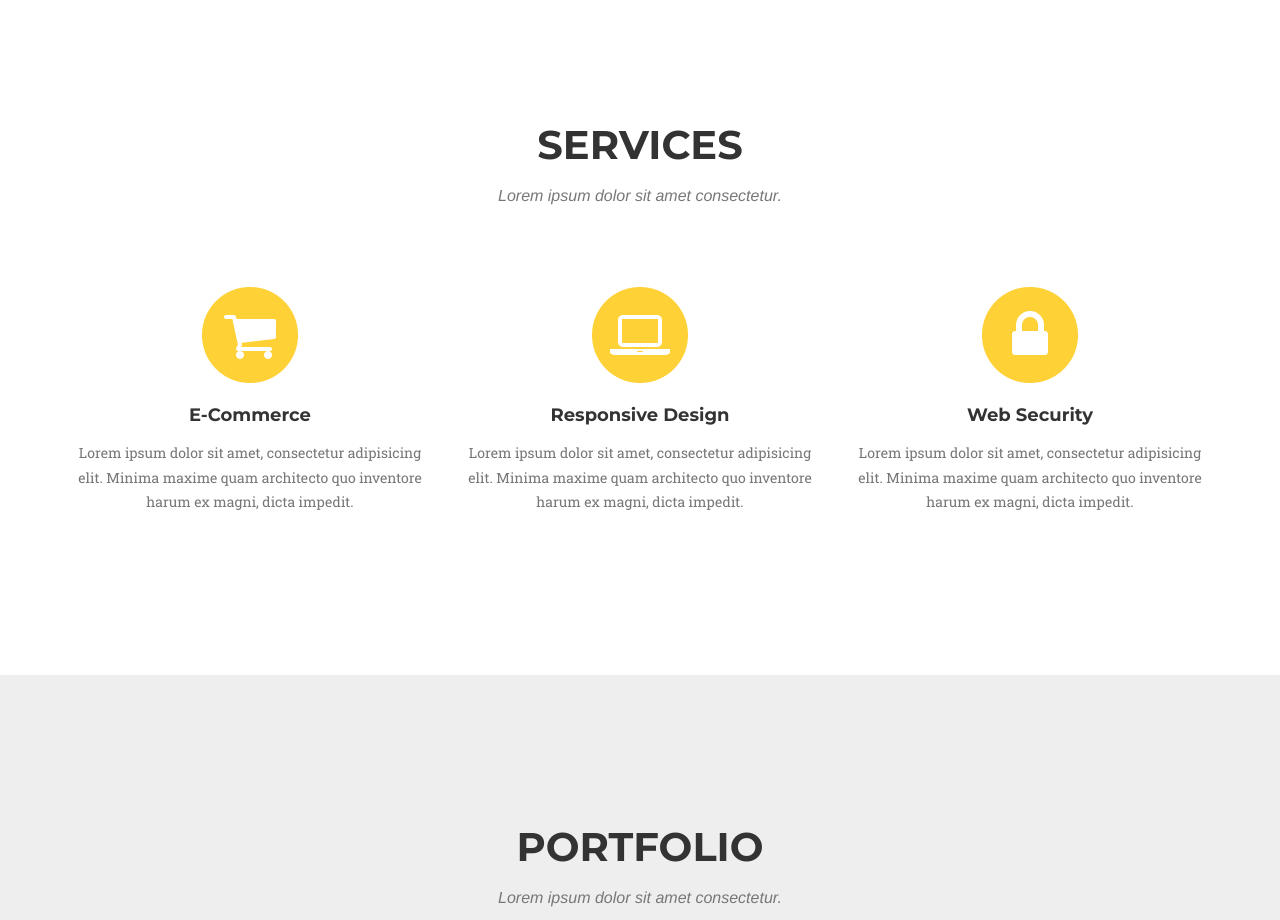
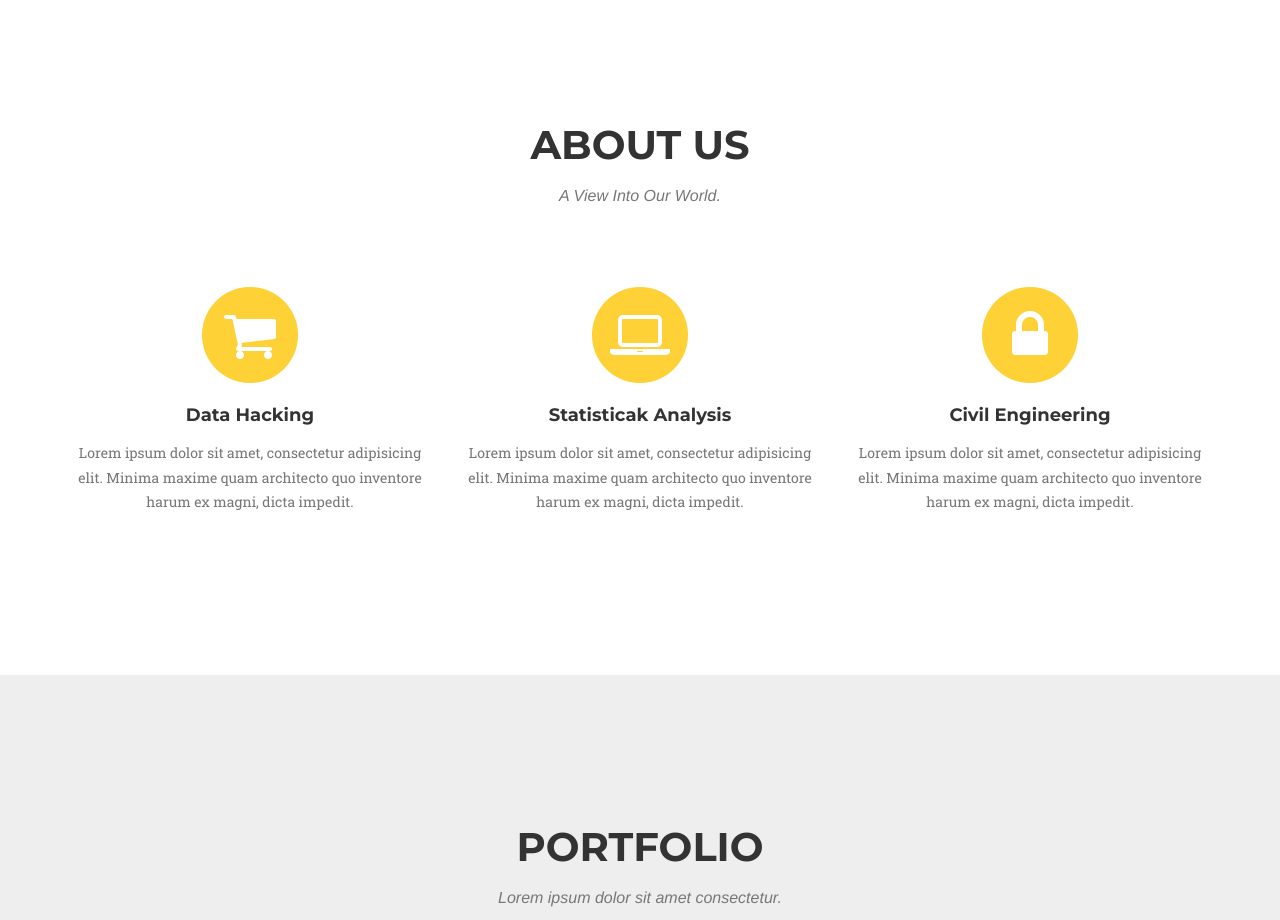
Before and after one commit to uky-transport-data-science/spring-2017, a website: page startbootstrap-agency-gh-pages/startbootstrap-agency-gh-pages/index.html in a window 1280 px wide. Shown: the part 860-1780 px from the top of the page. Drawn offline with nearby package versions, Linux system fonts and the light colour scheme; a web font is replaced by a local one.

Commit message:
Update index.html

```diff
--- a/startbootstrap-agency-gh-pages/startbootstrap-agency-gh-pages/index.html
+++ b/startbootstrap-agency-gh-pages/startbootstrap-agency-gh-pages/index.html
@@ -85,13 +85,13 @@
         </div>
     </header>
 
-    <!-- Services Section -->
+    <!-- Service Section -->
     <section id="services">
         <div class="container">
             <div class="row">
                 <div class="col-lg-12 text-center">
-                    <h2 class="section-heading">Services</h2>
-                    <h3 class="section-subheading text-muted">Lorem ipsum dolor sit amet consectetur.</h3>
+                    <h2 class="section-heading">About Us</h2>
+                    <h3 class="section-subheading text-muted">A View Into Our World.</h3>
                 </div>
             </div>
             <div class="row text-center">
@@ -100,7 +100,7 @@
                         <i class="fa fa-circle fa-stack-2x text-primary"></i>
                         <i class="fa fa-shopping-cart fa-stack-1x fa-inverse"></i>
                     </span>
-                    <h4 class="service-heading">E-Commerce</h4>
+                    <h4 class="service-heading">Data Hacking</h4>
                     <p class="text-muted">Lorem ipsum dolor sit amet, consectetur adipisicing elit. Minima maxime quam architecto quo inventore harum ex magni, dicta impedit.</p>
                 </div>
                 <div class="col-md-4">
@@ -108,7 +108,7 @@
                         <i class="fa fa-circle fa-stack-2x text-primary"></i>
                         <i class="fa fa-laptop fa-stack-1x fa-inverse"></i>
                     </span>
-                    <h4 class="service-heading">Responsive Design</h4>
+                    <h4 class="service-heading">Statisticak Analysis</h4>
                     <p class="text-muted">Lorem ipsum dolor sit amet, consectetur adipisicing elit. Minima maxime quam architecto quo inventore harum ex magni, dicta impedit.</p>
                 </div>
                 <div class="col-md-4">
@@ -116,7 +116,7 @@
                         <i class="fa fa-circle fa-stack-2x text-primary"></i>
                         <i class="fa fa-lock fa-stack-1x fa-inverse"></i>
                     </span>
-                    <h4 class="service-heading">Web Security</h4>
+                    <h4 class="service-heading">Civil Engineering</h4>
                     <p class="text-muted">Lorem ipsum dolor sit amet, consectetur adipisicing elit. Minima maxime quam architecto quo inventore harum ex magni, dicta impedit.</p>
                 </div>
             </div>
```
